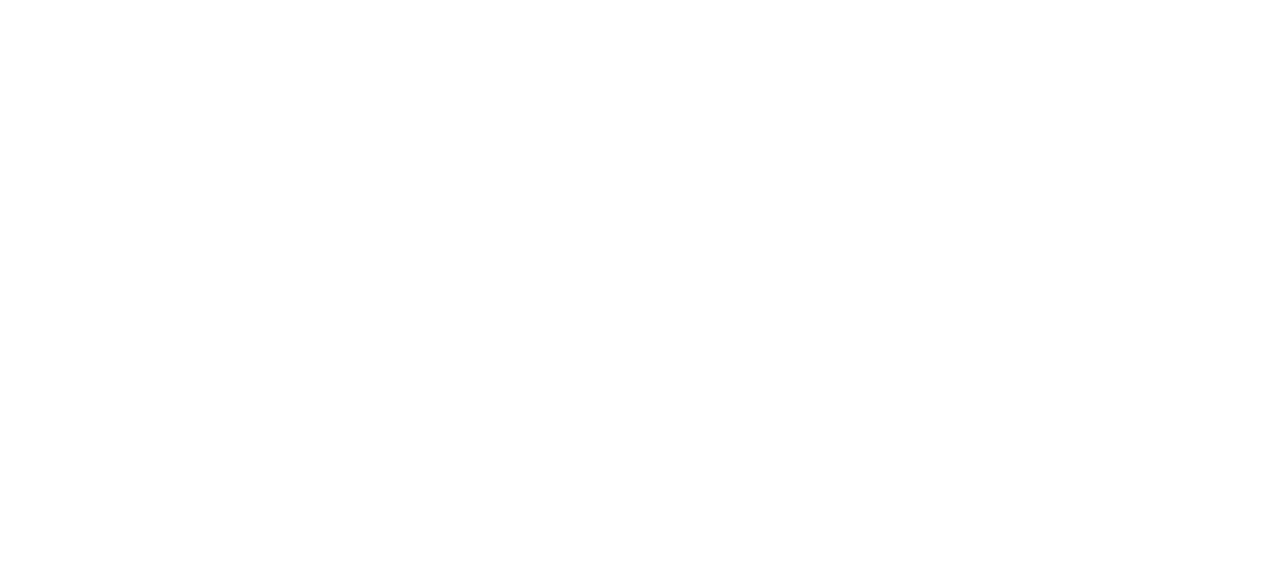
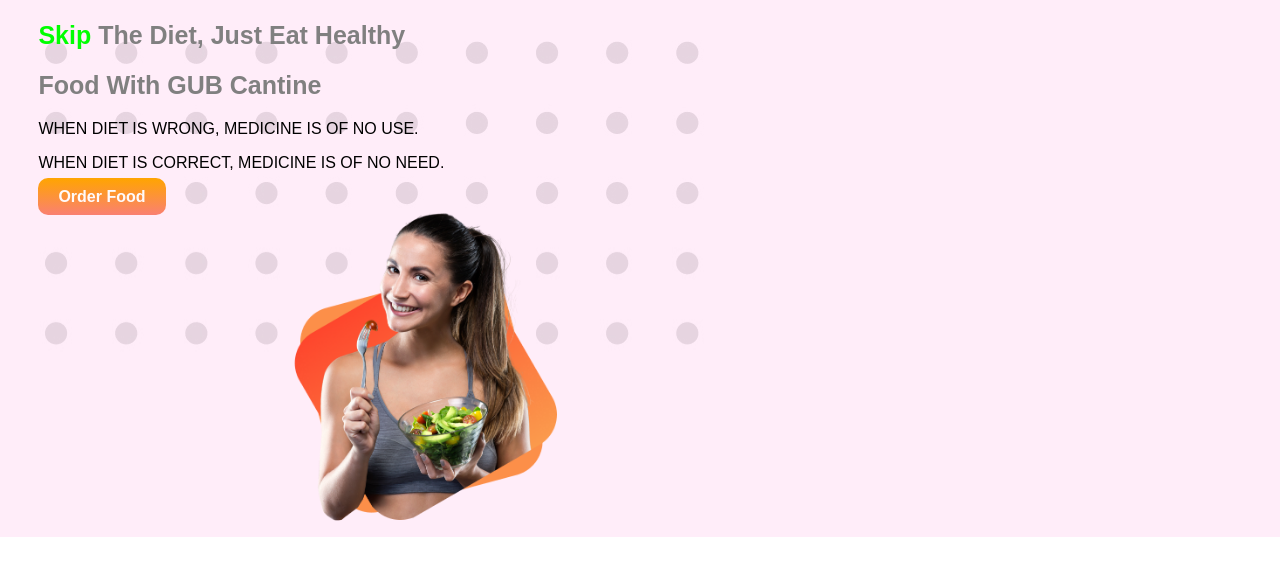
Before and after one commit to tonmoyasiquetamal/foodie-project, a plain HTML site: page index.html in a window 1280 px wide. Drawn offline with Linux system fonts and the light colour scheme; a web font is replaced by a local one.

Commit message:
banner added

```diff
--- a/index.html
+++ b/index.html
@@ -17,7 +17,18 @@
 </head>
 
 <body>
-
+    <section class="frame-banner">
+        <div class="half-width">
+            <h1><span class="skip">Skip</span> The Diet, Just Eat Healthy</h1>
+            <h1>Food With GUB Cantine</h1>
+            <p>WHEN DIET IS WRONG, MEDICINE IS OF NO USE.</p>
+            <p>WHEN DIET IS CORRECT, MEDICINE IS OF NO NEED.</p>
+            <a class="hire-me" target="_blank" href="https://green.edu.bd/">Order Food</a>
+            <div class="half-width">
+                <img src="images/female/Group 8425.png" alt="">
+            </div>
+        </div>
+    </section>
 </body>
 
 </html>
--- a/style.css
+++ b/style.css
@@ -1,3 +1,35 @@
 body{
     font-family: 'Otomanopee One', sans-serif;
+    margin: 0;
 }
+h1{
+    font-size: 25px;
+    color: gray;
+}
+.skip{
+    color: lime;
+}
+section{
+    display: flex;
+}
+.half-width{
+    width: 50%;
+    padding-left: 3%;
+}
+.half-width img{
+    width: 90%;
+    padding-left: 70%;
+}
+.hire-me{
+    padding: 10px 20px;
+    border-radius: 10px;
+    text-decoration: none;
+    background-image: linear-gradient(orange, salmon);
+    color: snow;
+    font-weight: 800;
+}
+.frame-banner{
+    background-image: url(images/shapes/Frame\ 59.jpg);
+    background-repeat: no-repeat;
+
+}
```
